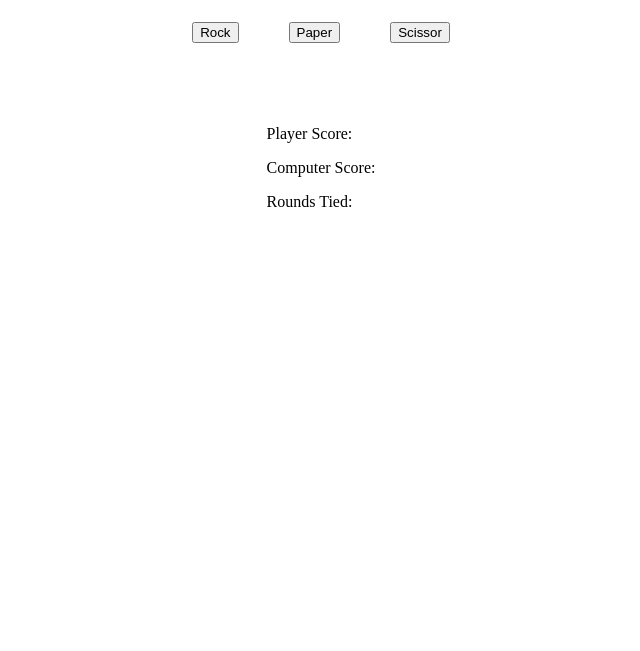
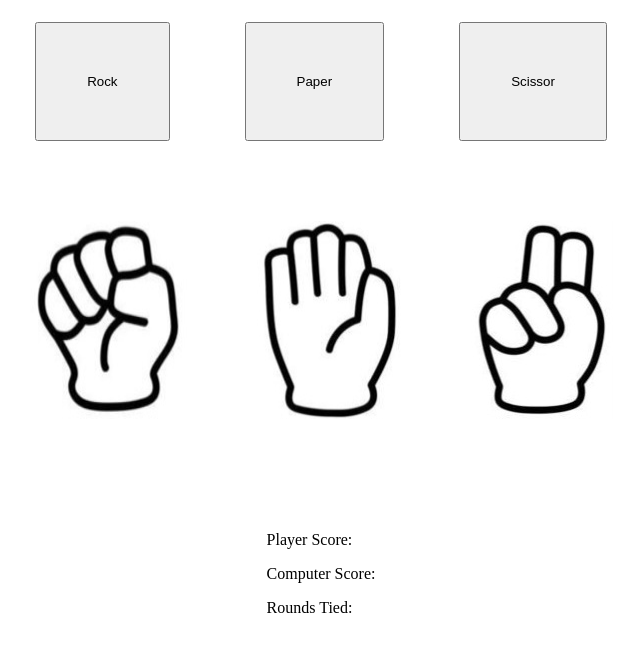
Before and after one commit to nufc009/rock_paper_scissors, a plain HTML site: page index.html in a window 1280 px wide. Shown: the part 91-742 px from the top of the page, without its empty margins (319-959 px from the left). Drawn offline with Linux system fonts and the light colour scheme.

Commit message:
Edit index.html and paper.png and rock.png and scissor.png and style.css

```diff
--- a/index.html
+++ b/index.html
@@ -19,6 +19,12 @@
     <button id="scissor">Scissor</button>
     </div>
 
+    <div class="button-images">
+        <img src="rock.png">
+        <img src="paper.png">
+        <img src="scissor.png">
+    </div>
+
     <div id="results">
 
         <p id="phrase"></p>
--- a/style.css
+++ b/style.css
@@ -7,7 +7,22 @@ body {
 
 .button-container {
     display: flex;
-    gap: 50px;
+    gap: 75px;
+    margin-top: 25px;
+    margin-bottom: 25px;
+}
+
+.button-images {
+    display: flex;
+    gap: 10px;
     margin-top: 25px;
     margin-bottom: 50px;
 }
+
+img {
+    margin: 30px;
+}
+
+#rock, #paper, #scissor {
+    padding: 50px;
+}
```
Also changed, not shown: paper.png (added), rock.png (added), scissor.png (added).
